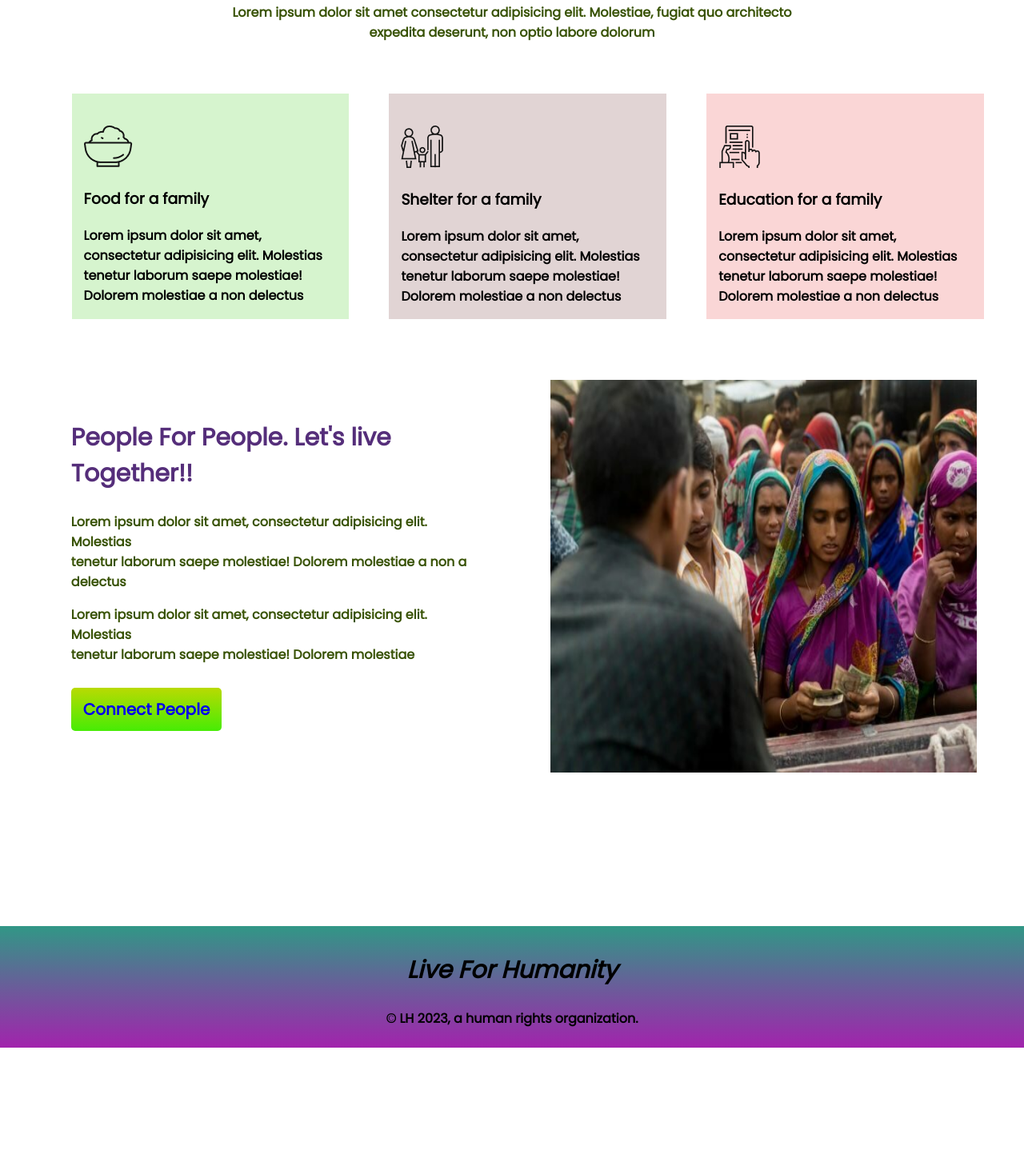
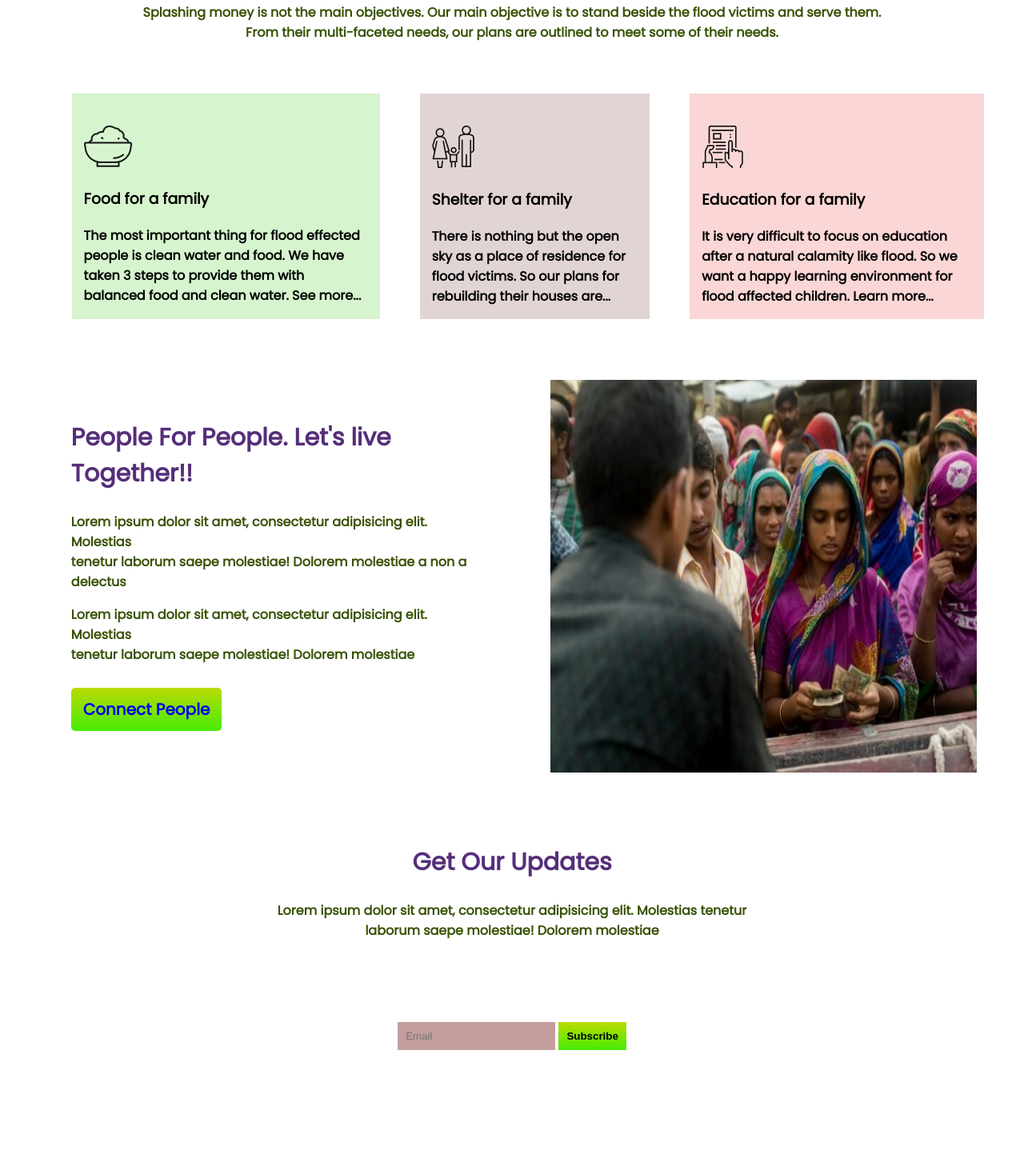
Before and after one commit to Apon-webhero12/assignment-one, a plain HTML site: page index.html in a window 1280 px wide. Shown: the part 1252-2700 px from the top of the page at 80% size. Before the commit the page ends 2562 px from the top, so only its background shows below. Drawn offline with Linux system fonts and the light colour scheme.

Commit message:
afternooncommit

```diff
--- a/index.html
+++ b/index.html
@@ -13,14 +13,16 @@
         <div class="purpose-maintext">
         <h1>Let's Help Those Who Are</h1>
     <h1>More In Need</h1>
-    <p>Lorem ipsum dolor sit amet, consectetur adipisicing elit. Eius, voluptatum hic quas labore <br> recusandae, magni nam dolor quos quia, et laborumm</p>
+    <p>Our goal this time is to stand beside the helpless flood victims. Your little contribution means a lot to a flood affected person.</p>
+
     <br>
     <a href="https://www.w3schools.com"><b>Donate Now</b></a>
     </div>
 </section>
 <section class="donate-amount">
     <h1>Donate Today</h1>
-    <p>Lorem ipsum dolor sit amet, consectetur adipisicing elit. Eius, voluptatum hic quas labore <br> recusandae, magni nam dolor quos quia, et laborumm</p>
+    <p> The sums of money are not big. Give up your luxuries for a day and calculate the value  <br> of that sacrifies, then donate the remaining amount to help the needy.</p>
+
     <div class="confirm-amount">
         <div class="just-amount"><p><b>100tk</b></p></div>
         <div class="just-amount" id="highlight"><p><b>200tk</b></p></div>
@@ -29,13 +31,13 @@
         <div class="just-amount"><p><b>5000tk</b></p></div>
     </div>
 
-       <div  class="donate-input"><input type="text" placeholder="Other Amount(Taka)"></div> <br>
+       <div  class="donate-input"><input type="text" id="input" placeholder="Other Amount(Taka)"></div> <br>
         <div class="center"><a href="https://www.w3schools.com"><b>Donate Now</b></a></div>
        </section>
 
        <section class="plan">
         <h1>Our Donate Plan</h1>
-        <p>Lorem ipsum dolor sit amet consectetur adipisicing elit. Molestiae, fugiat quo architecto <br> expedita deserunt, non optio labore dolorum</p>
+        <p>Splashing money is not the main objectives. Our main objective is to stand beside the flood victims and serve them. <br> From their multi-faceted needs, our plans are outlined to meet some of their needs.</p>
 
         <div class="donate-plan">
   <div class="plan-unit" id="b-color-one">
@@ -43,15 +45,15 @@
         <img src="images/food.png" alt="">
     </div>
     <h3>Food for a family</h3>
-    <p>Lorem ipsum dolor sit amet, consectetur adipisicing elit. Molestias tenetur laborum saepe molestiae! Dolorem molestiae a non delectus</p>
-  </div>
+    <p>The most important thing for flood effected people is clean water and food. We have taken 3 steps to provide them with balanced food and clean water. See more...</p>
+     </div>
 
   <div class="plan-unit" id="b-color-two">
     <div>
         <img src="images/shelter.png" alt="">
     </div>
     <h3>Shelter for a family</h3>
-    <p>Lorem ipsum dolor sit amet, consectetur adipisicing elit. Molestias tenetur laborum saepe molestiae! Dolorem molestiae a non delectus</p>
+    <p>There is nothing but the open sky as a place of residence for flood victims. So our plans for rebuilding their houses are...</p>
   </div>
 
   <div class="plan-unit" id="b-color-three">
@@ -59,7 +61,7 @@
         <img src="images/Frame-1.png" alt="">
     </div>
     <h3>Education for a family</h3>
-    <p>Lorem ipsum dolor sit amet, consectetur adipisicing elit. Molestias tenetur laborum saepe molestiae! Dolorem molestiae a non delectus</p>
+    <p> It is very difficult to focus on education after a natural calamity like flood. So we want a happy learning environment for flood affected children. Learn more... </p>
   </div>
 
 </div>
@@ -78,10 +80,21 @@
     <img id="control-img" src="images/donation1.jpg" alt="">
 </div>
        </section>
+
+<section class="Subscription">
+    <h1>Get Our Updates</h1>
+    <p>Lorem ipsum dolor sit amet, consectetur adipisicing elit. Molestias tenetur <br> laborum saepe molestiae! Dolorem molestiae</p>
+    <div id="subs-input">
+        <input type="email" class="inpt" id="mail" placeholder="Email">
+    <button type="submit" class="inpt" id="subs"><b>Subscribe</b></button>
+    </div>
+
+</section>
+
        <section class="footer-sec">
 <footer>
     <h1>Live For Humanity</h1>
-    <p>© LH 2023, a human rights organization.</p>
+    <p><b>© LH 2023, A HUMAN RIGHTS ORGANIZATION.</b></p>
 </footer>
        </section>
 </body>
--- a/style.css
+++ b/style.css
@@ -14,15 +14,15 @@ body{
     padding: 110px;
 }
 .purpose-maintext h1{
-    color: rgb(170, 255, 0);
+    color: rgb(115, 255, 0);
     font-size: 50px;
     font-weight: 200px;
-
+    filter: brightness(150%);
 }
 .purpose-maintext p{
-    color: rgb(10, 199, 10);
-    filter: brightness(150%);
-
+    color: rgb(91, 129, 14);
+    filter: brightness(500%);
+    font-size: 25px;
 }
 a{
     text-decoration: none;
@@ -56,7 +56,7 @@ font-weight: bolder;
     padding: 10px;
     text-align: center;
 }
-input{
+#input{
     width: 50%;
     text-align: center;
     border-top-style: hidden;
@@ -169,8 +169,8 @@ font-weight: bolder;
 
 
 .footer-sec{
-    margin-top: 20%;
-    background-image: linear-gradient(rgb(49, 151, 134), rgb(162, 35, 173));
+    margin-top: 12%;
+    background-image: linear-gradient(rgb(67, 180, 161), rgb(172, 61, 182));
     padding: 8px;
 }
 footer h1{
@@ -179,3 +179,35 @@ footer h1{
     font-weight: bolder;
     text-align: center;
 }
+
+.Subscription{
+    margin-top: 12%;
+}
+.Subscription h1{
+    text-align: center;
+    font-size: 30px;
+    font-weight: bolder;
+    color: rgb(85, 46, 122);
+}
+.Subscription p{
+    text-align: center;
+    color: rgb(56, 82, 4);
+font-weight: bolder;
+}
+#subs-input{
+text-align: center;
+margin: 8%;
+
+}
+.inpt{
+    padding: 10px;
+    border: hidden;
+}
+#mail{
+    background-color: rgb(196, 157, 157);
+
+}
+#subs{
+    background-image: linear-gradient(rgb(185, 218, 2), rgb(71, 236, 5));
+
+}
```
